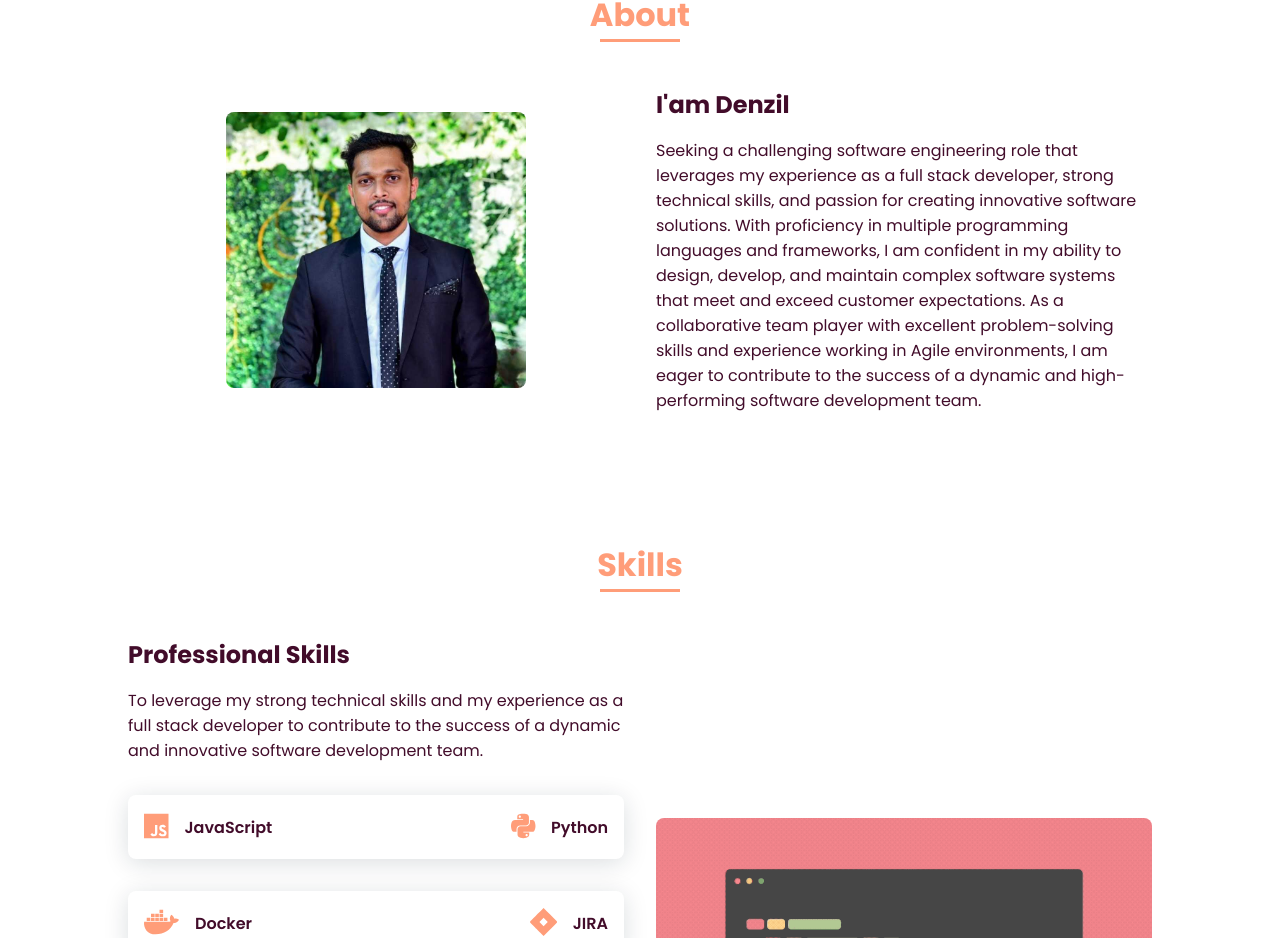
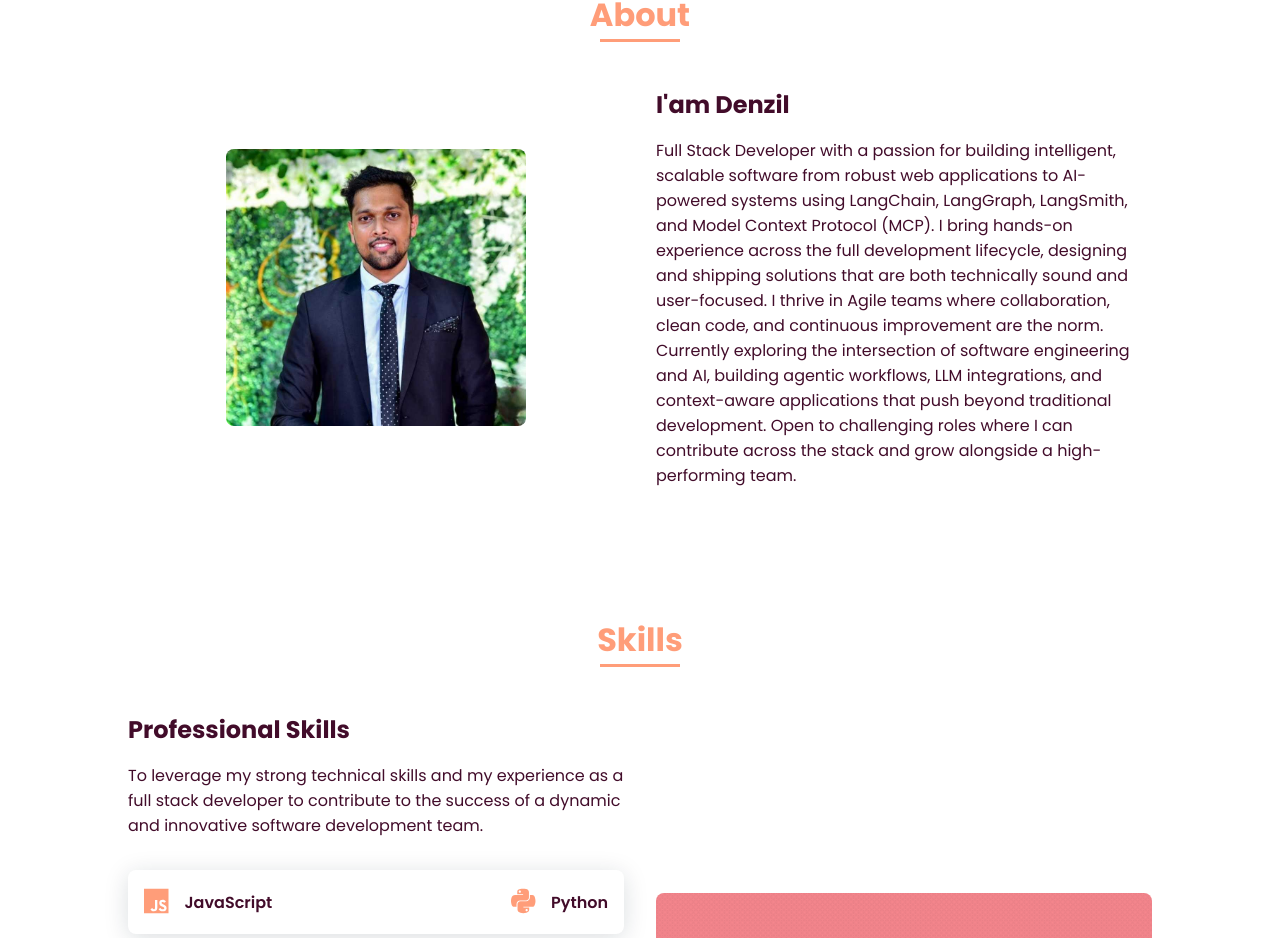
Before and after one commit to denzilrdz/denzilrodrigues, a React (Vite) app: page / in a window 1280 px wide. Shown: the part 889-1827 px from the top of the page. Built offline with nearby package versions, Linux system fonts and the light colour scheme.

Commit message:
Updated og tags

```diff
--- a/index.html
+++ b/index.html
@@ -1,33 +1,71 @@
-<!DOCTYPE html>
+<!doctype html>
 <html lang="en">
   <head>
     <meta charset="UTF-8" />
-    <link rel="icon" href="/favicon.ico" />
     <meta name="viewport" content="width=device-width, initial-scale=1" />
     <meta name="theme-color" content="#000000" />
-    <meta name="Denzil Rodrigues" content="Denzil Rodrigues Portfolio" />
+
+    <!-- Primary Meta -->
+    <title>Denzil Rodrigues | Full Stack & AI Developer</title>
+    <meta name="author" content="Denzil Rodrigues" />
     <meta
-      property="og:image"
-      content="https://denzilrdz.github.io/denzilrodrigues/denzil.png"
+      name="description"
+      content="Portfolio of Denzil Rodrigues — Full Stack Developer specializing in Python, React, Node.js, AWS, and AI tools like LangChain, LangGraph, and MCP."
+    />
+    <meta
+      name="keywords"
+      content="Denzil Rodrigues, Full Stack Developer, Python, React, Node.js, AWS, MongoDB, LangChain, LangGraph, MCP, Portfolio"
+    />
+
+    <!-- Open Graph / Facebook / LinkedIn -->
+    <meta property="og:type" content="website" />
+    <meta property="og:site_name" content="Denzil Rodrigues" />
+    <meta
+      property="og:title"
+      content="Denzil Rodrigues | Full Stack & AI Developer"
+    />
+    <meta
+      property="og:description"
+      content="Portfolio of Denzil Rodrigues — Full Stack Developer specializing in Python, React, Node.js, AWS, and AI tools like LangChain, LangGraph, and MCP."
     />
     <meta
       property="og:url"
       content="https://denzilrdz.github.io/denzilrodrigues"
     />
-    <meta property="og:type" content="website" />
-    <meta property="og:title" content="Denzil Rodrigues" />
     <meta
-      property="og:description"
-      content="React | Django | Python | Java | JavaScript | Node.js | Flask | AWS | Google Cloud | SQL | NoSQL | Git | Selenium | Docker | Jira "
+      property="og:image"
+      content="https://denzilrdz.github.io/denzilrodrigues/denzil.png"
     />
-    <link rel="apple-touch-icon" href="/favicon.ico" />
-    <!--
-      manifest.json provides metadata used when your web app is installed on a
-      user's mobile device or desktop. See https://developers.google.com/web/fundamentals/web-app-manifest/
-    -->
+    <meta property="og:image:width" content="1200" />
+    <meta property="og:image:height" content="630" />
+    <meta property="og:image:alt" content="Denzil Rodrigues Portfolio" />
+    <meta property="og:locale" content="en_US" />
+
+    <!-- Twitter Card -->
+    <meta name="twitter:card" content="summary_large_image" />
+    <meta
+      name="twitter:title"
+      content="Denzil Rodrigues | Full Stack & AI Developer"
+    />
+    <meta
+      name="twitter:description"
+      content="Portfolio of Denzil Rodrigues — Full Stack Developer specializing in Python, React, Node.js, AWS, and AI tools like LangChain, LangGraph, and MCP."
+    />
+    <meta
+      name="twitter:image"
+      content="https://denzilrdz.github.io/denzilrodrigues/denzil.png"
+    />
+
+    <!-- Icons -->
+    <link rel="icon" href="/favicon.ico" />
+    <link rel="apple-touch-icon" href="/maskable_icon_x192.png" />
     <link rel="manifest" href="/manifest.json" />
-    <title>Denzil Rodrigues</title>
-    <script src="https://www.google.com/recaptcha/enterprise.js" async defer></script>
+
+    <script
+      src="https://www.google.com/recaptcha/enterprise.js"
+      async
+      defer
+    ></script>
   </head>
   <body>
     <div id="root"></div>
--- a/src/components/about/index.tsx
+++ b/src/components/about/index.tsx
@@ -14,16 +14,18 @@ const About: FC = () => {
           <div>
             <h2 className={Styles.aboutSubtitle}>I'am Denzil</h2>
             <p>
-              Seeking a challenging software engineering role that leverages my
-              experience as a full stack developer, strong technical skills, and
-              passion for creating innovative software solutions. With
-              proficiency in multiple programming languages and frameworks, I am
-              confident in my ability to design, develop, and maintain complex
-              software systems that meet and exceed customer expectations. As a
-              collaborative team player with excellent problem-solving skills
-              and experience working in Agile environments, I am eager to
-              contribute to the success of a dynamic and high-performing
-              software development team.
+              Full Stack Developer with a passion for building intelligent,
+              scalable software from robust web applications to AI-powered
+              systems using LangChain, LangGraph, LangSmith, and Model Context
+              Protocol (MCP). I bring hands-on experience across the full
+              development lifecycle, designing and shipping solutions that are
+              both technically sound and user-focused. I thrive in Agile teams
+              where collaboration, clean code, and continuous improvement are
+              the norm. Currently exploring the intersection of software
+              engineering and AI, building agentic workflows, LLM integrations,
+              and context-aware applications that push beyond traditional
+              development. Open to challenging roles where I can contribute
+              across the stack and grow alongside a high-performing team.
             </p>
           </div>
         </div>
```
Also changed, not shown: 1 other file (tests, documents, lock files or other folders).
